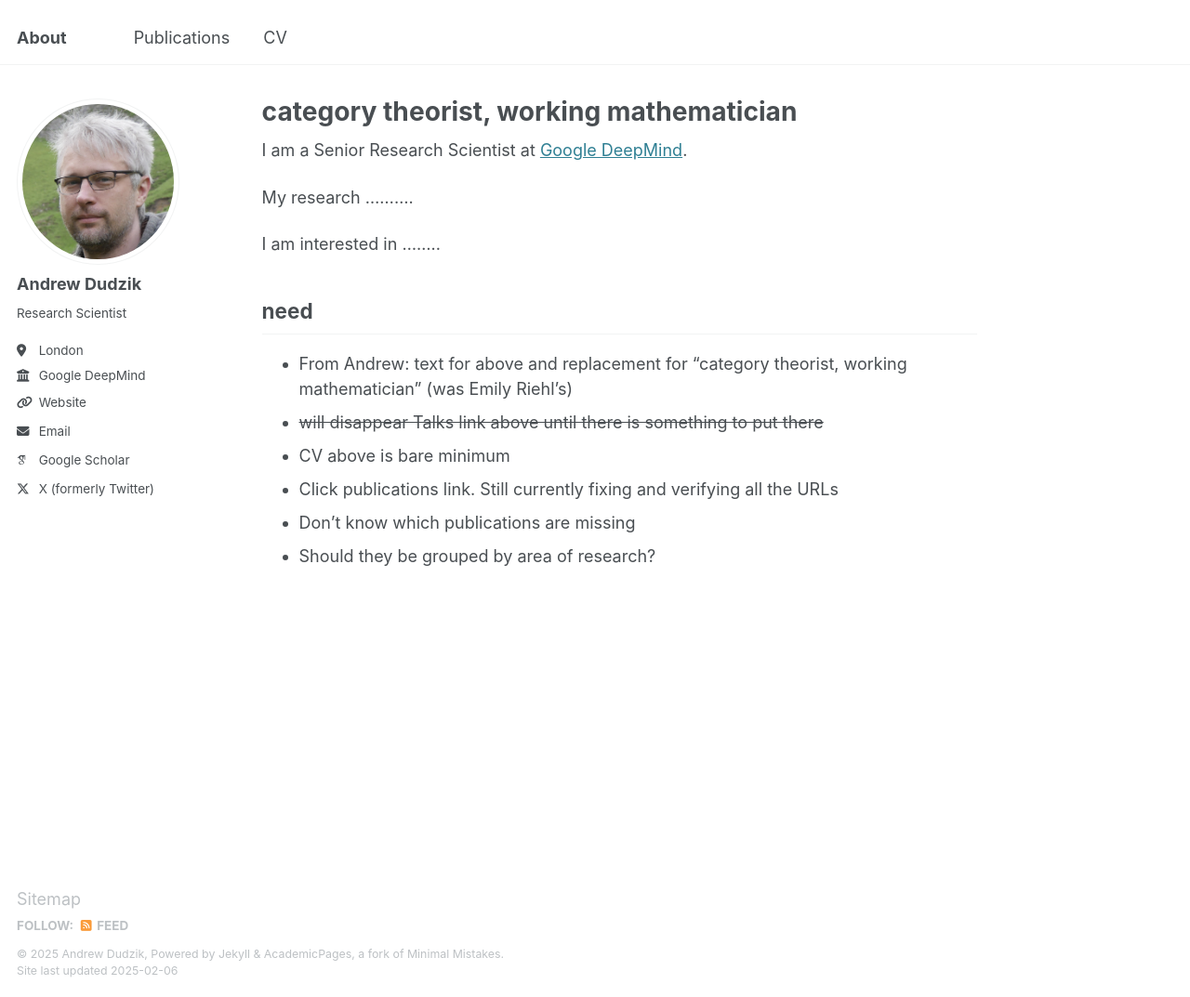
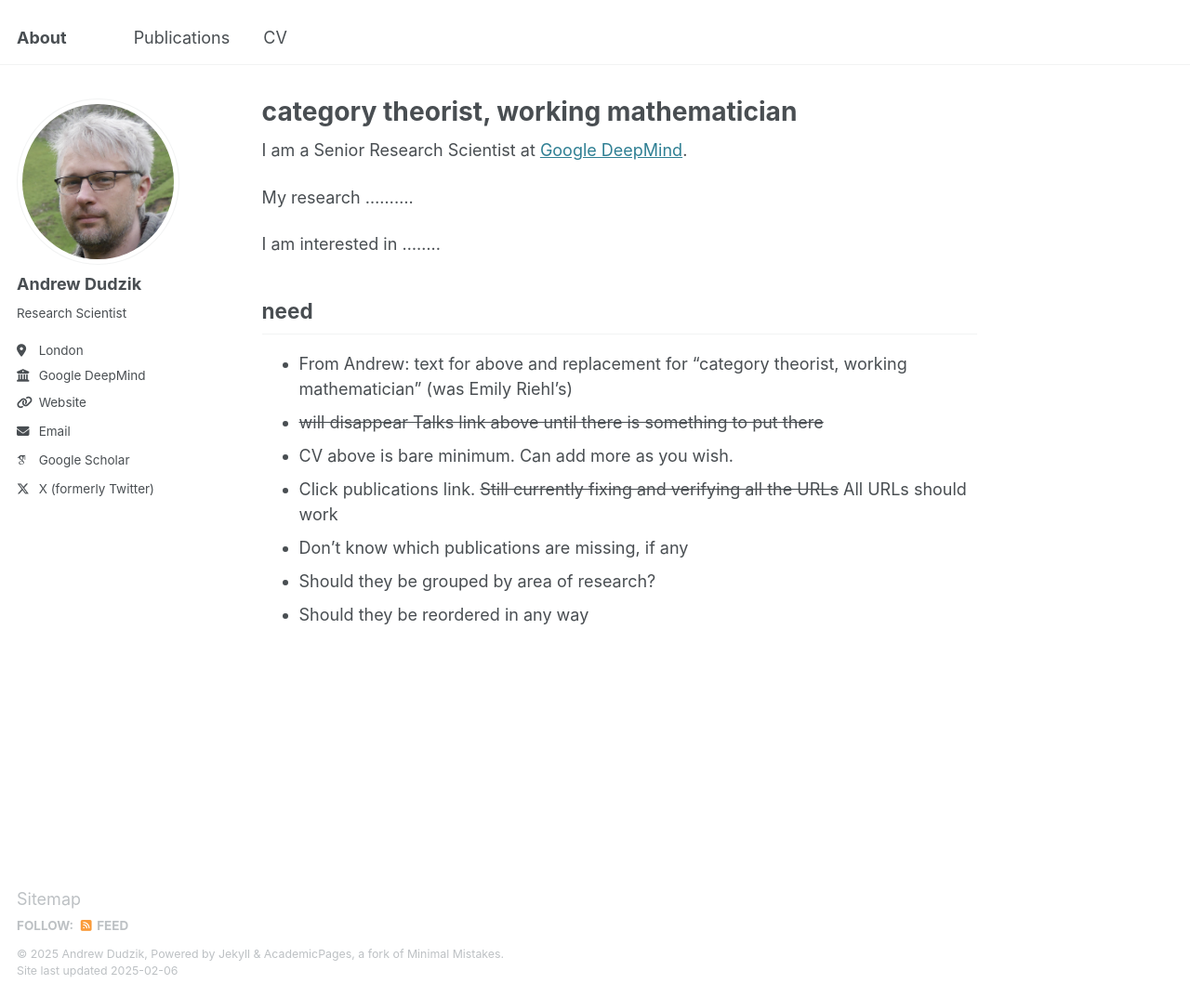
Before and after one commit to mdudzik/mdudzik.github.io, a Jekyll site: the page built from _pages/about.md, in a window 1280 px wide and 1073 px high. Shown: the whole window at 93% size. Built offline with Jekyll 4.4.1, drawn with Linux system fonts in a browser that asks for light colours; some web fonts are replaced.

Commit message:
minor edit

```diff
--- a/_pages/about.md
+++ b/_pages/about.md
@@ -20,7 +20,8 @@ I am interested in ........
 
 - From Andrew: text for above and replacement for "category theorist, working mathematician" (was Emily Riehl's)
 - ~~will disappear Talks link above until there is something to put there~~
-- CV above is bare minimum
-- Click publications link.  Still currently fixing and verifying all the URLs
-- Don't know which publications are missing
+- CV above is bare minimum.  Can add more as you wish.
+- Click publications link.  ~~Still currently fixing and verifying all the URLs~~  All URLs should work
+- Don't know which publications are missing, if any
 - Should they be grouped by area of research?
+- Should they be reordered in any way
```
